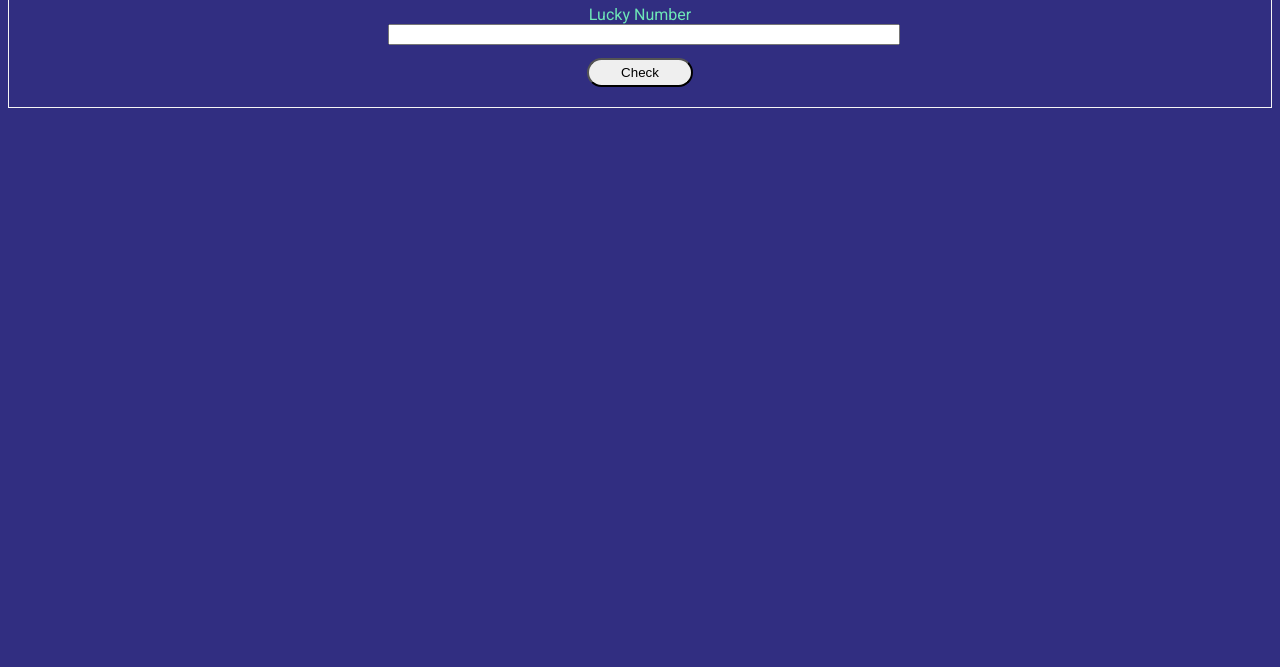
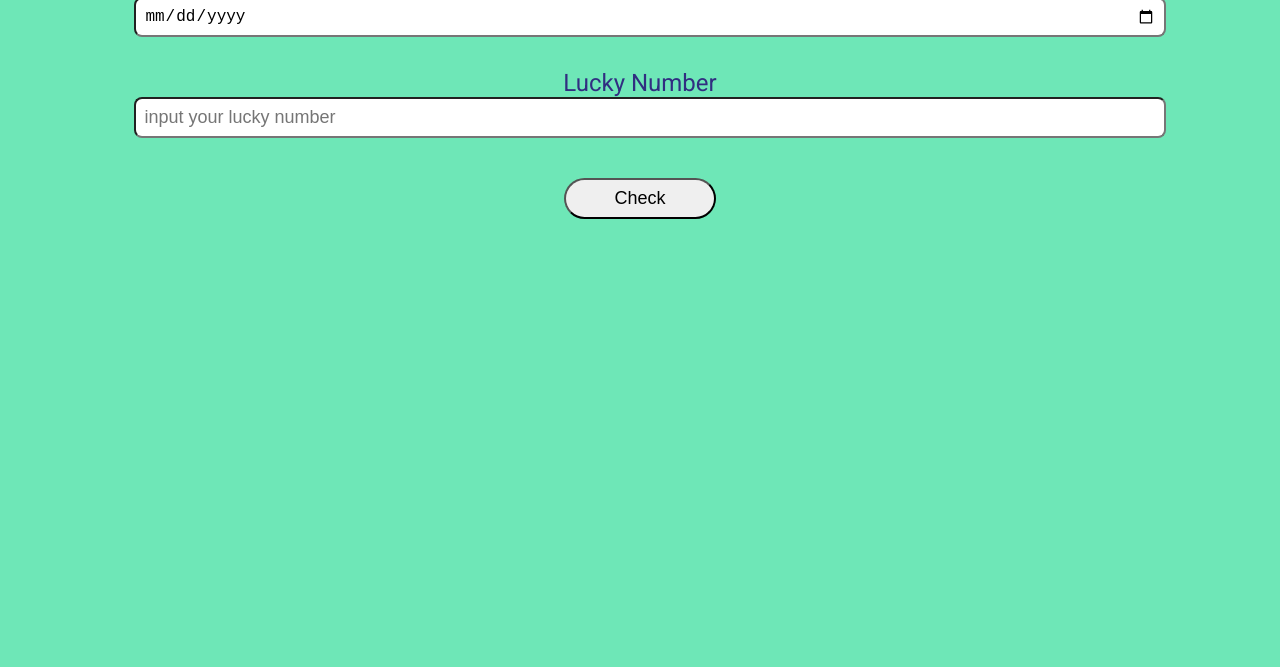
Before and after one commit to Rakezt/isYourBirthdayLucky, a plain HTML site: page index.html in a window 1280 px wide. Shown: the part 133-800 px from the top of the page. Drawn offline with Linux system fonts and the light colour scheme.

Commit message:
update style

```diff
--- a/index.html
+++ b/index.html
@@ -11,11 +11,11 @@
 
 <body>
     <div class="container">
-        <h1>Is your birthday lucky</h1>
+        <h2>BIRTHDAY LUCK🚀</h2>
         <label for="dateOfBirth">Date of Birth</label>
         <input type="date" class="input-date">
         <label for="number">Lucky Number</label>
-        <input type="number" class="input-number">
+        <input type="number" class="input-number" placeholder="input your lucky number">
         <button class="btn-check">Check</button>
         <p class="final-output"></p>
     </div>
--- a/style.css
+++ b/style.css
@@ -1,28 +1,31 @@
 @import url('https://fonts.googleapis.com/css2?family=Roboto:wght@400;700&display=swap');
 
 :root{
-    --primary-color:#312e81;
-    --sec-color:#6ee7b7;
+    --primary-color:#6ee7b7;
+    --sec-color:#312e81;
     --off-white:#f5f5f5;
  }
 body{
     font-family: 'Roboto', sans-serif;
     background-color:var(--primary-color);
-    border: 1px solid var(--off-white);
+    font-size: x-large;
 }
 
 .container{
     text-align: center;
     margin: auto;
-    width: 40%;
+    width: 80%;
     color: var(--sec-color);
 }
 input, label{
     display: block;
 }
 input{
-    margin-bottom: 0.5rem;
+    margin-bottom: 2rem;
+    padding: 0.5rem;
     width: 100%;
+    border-radius: 0.5rem;
+    font-size: large;
 }
 #input-number{
     display: block;
@@ -31,7 +34,8 @@ input{
 }
 button{
     border-radius: 1.6rem;
-    margin: 0.3rem;
-    padding: 0.3rem 2rem;
+    margin: 0.5rem;
+    padding: 0.5rem 3rem;
+    font-size: large;
 
 }
```
